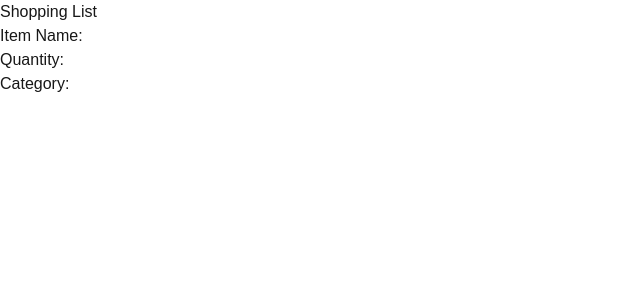
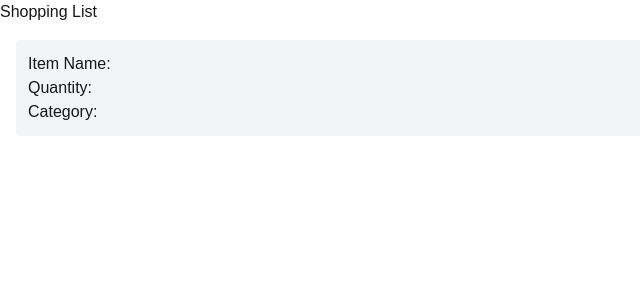
Before and after one commit to SueAtSAIT/cprg306-assignments, a Next.js app: page /week-3 in a window 1280 px wide. Shown: the top 300 px of the page, without its empty margins (0-640 px from the left). Built offline with nearby package versions, Linux system fonts and the light colour scheme.

Commit message:
Adds basic formatting to item

```diff
--- a/app/week-3/item.js
+++ b/app/week-3/item.js
@@ -7,7 +7,7 @@ export default function Item(props) {
     <section>
       <div>
         {/* TODO: format this nicely once working */}
-        <ul>
+        <ul className="bg-gray-100 rounded mx-4 my-4 px-3 py-3">
           <li>Item Name: {props.name}</li>
           <li>Quantity: {props.quantity}</li>
           <li>Category: {props.category}</li>
--- a/app/week-3/page.js
+++ b/app/week-3/page.js
@@ -4,7 +4,7 @@
 
 import Item from "./item";
 import ItemList from "./item-list";
-import GroceryList from "./shopping-list";
+import groceryList from "./shopping-list";
 
 export default function Page() {
   return (
@@ -12,7 +12,7 @@ export default function Page() {
       <header>
         <h1>Shopping List</h1>
       </header>
-      <Item {...ItemList.item1}></Item>
+      <Item {...groceryList[0]}></Item>
     </main>
   );
 }
--- a/app/week-3/shopping-list.js
+++ b/app/week-3/shopping-list.js
@@ -3,7 +3,7 @@
 // quantity, and category properties. Render these items using the Item component
 // you just created, passing item data as props.
 
-export default function GroceryList() {
+// export default function GroceryList() {
 const groceryList = [
   {
     name: "milk, 4 L 🥛",
@@ -71,4 +71,4 @@ export default function GroceryList() {
     category: "household",
   },
 ];
-}
+// }
```
Lines whose indentation alone changed are shown as unchanged.
